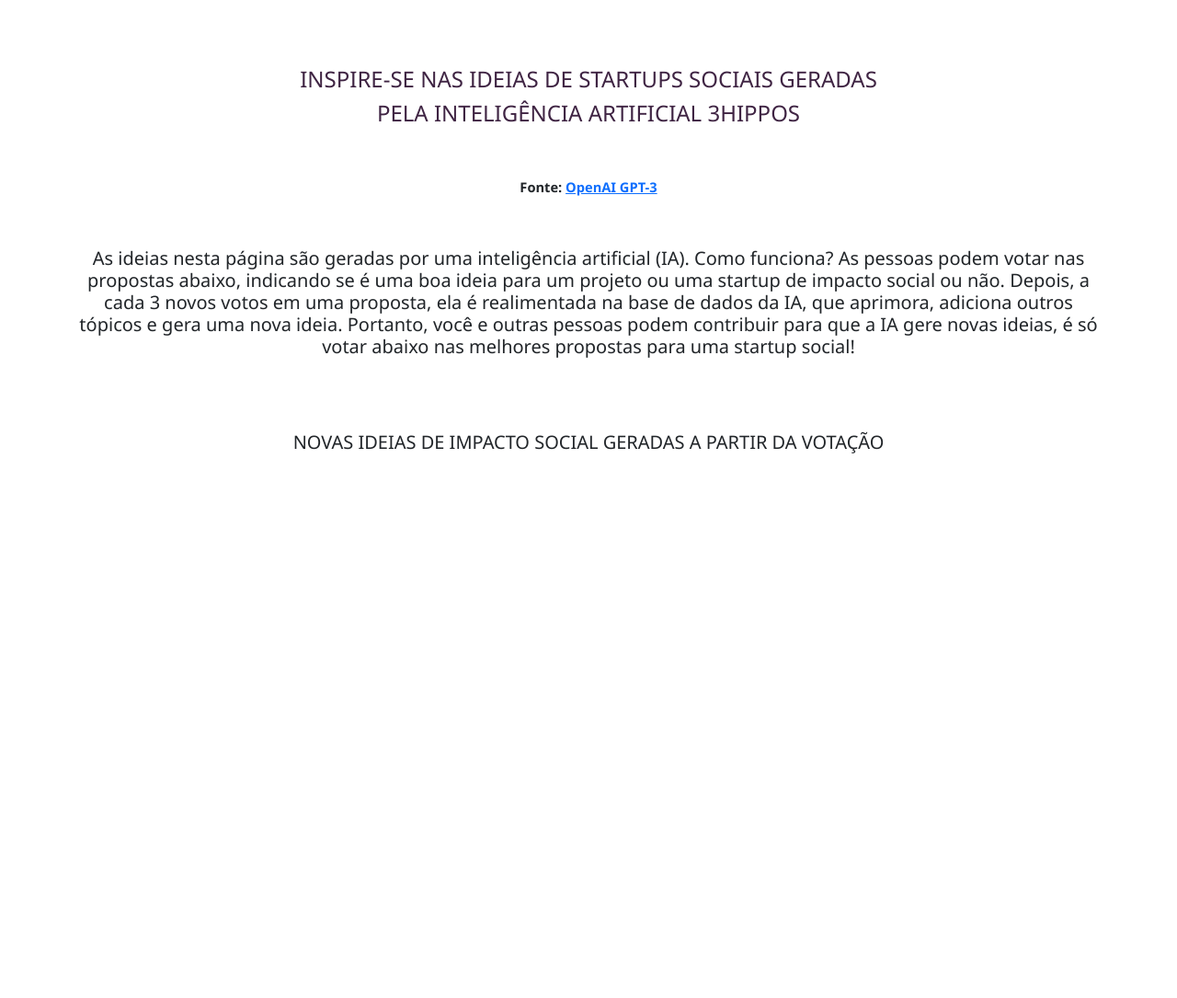
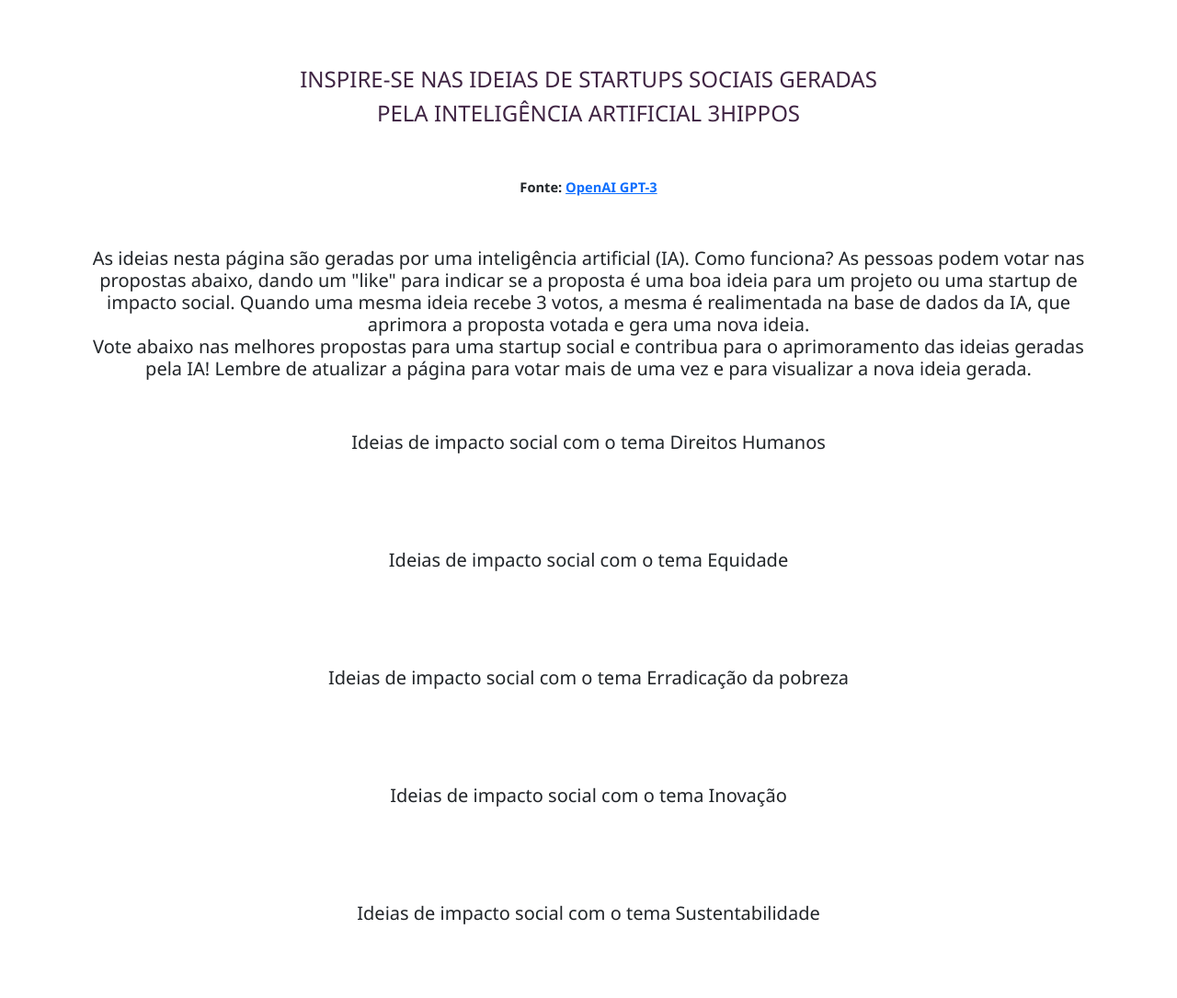
Before and after one commit to ArthurAraujoBrum/site-ai, a Flask app: page / in a window 1280 px wide. Shown: the whole page at 92% size. Before the commit the page ends 493 px from the top, so only its background shows below. Run offline with Flask 3, Linux system fonts and the light colour scheme; tables that the repository leaves empty hold one stand-in row (values such as "Sample post"); parts of the project's set-up code (start-up, migrations or seed data) failed here and were passed over; some libraries are stand-ins or nearby versions.

Commit message:
new version of site

```diff
--- a/website/models.py
+++ b/website/models.py
@@ -5,6 +5,7 @@
     id = db.Column(db.Integer, primary_key=True)
     text = db.Column(db.String(5000), unique=True)
     date = db.Column(db.DateTime(timezone=True), default=func.now())
-    generated = db.Column(db.Boolean, default=False)
     generated_by = db.Column(db.Integer)
+    generation = db.Column(db.Integer)
+    category = db.Column(db.String(100))
     like_counter = db.Column(db.Integer)
--- a/website/templates/home.html
+++ b/website/templates/home.html
@@ -18,18 +18,23 @@
 <br>
 <br>
 <div class="container">
-    <h2 align="center">As ideias nesta página são geradas por uma inteligência artificial (IA).
-        Como funciona? As pessoas podem votar nas propostas abaixo, indicando se é uma boa ideia
-        para um projeto ou uma startup de impacto social ou não. Depois, a cada 3 novos votos em uma proposta,
-        ela é realimentada na base de dados da IA, que aprimora, adiciona outros tópicos e gera uma nova ideia.
-        Portanto, você e outras pessoas podem contribuir para que a IA gere novas ideias, é só votar abaixo nas melhores propostas para uma startup social!
+    <h2 align="center">
+        As ideias nesta página são geradas por uma inteligência artificial (IA). Como funciona? As pessoas podem votar nas propostas abaixo, dando um "like" para indicar se a proposta é uma boa ideia para um projeto ou uma startup de impacto social. Quando uma mesma ideia recebe 3 votos, a mesma é realimentada na base de dados da IA, que aprimora a proposta votada e gera uma nova ideia.
+        <br>
+        Vote abaixo nas melhores propostas para uma startup social e contribua para o aprimoramento das ideias geradas pela IA! Lembre de atualizar a página para votar mais de uma vez e para visualizar a nova ideia gerada.
+    </h2>
+    <br>
+    {% for cat in sections %}
+    <br>
+    <h2 align="center">
+        Ideias de impacto social com o tema {{ cat }}
     </h2>
     <br>
     <div class="row">
-        {% for card in cards %}
+        {% for card in cards[cat] %}
         <div class="col-sm-4">
-            <div class="table">
-                <div class="tr container">
+            <div class="table-{{ card.generation }}">
+                <div class="tr container-{{ card.generation }}">
                     <div class="td td_idea">
                         <h3>{{ card.text }}</h3>
                     </div>
@@ -53,35 +58,6 @@
     </div>
     <br>
     <br>
-    <h2 align="center">NOVAS IDEIAS DE IMPACTO SOCIAL GERADAS
-        A PARTIR DA VOTAÇÃO
-    </h2>
-    <br>
-    <div class="row">
-        {% for card in new_cards %}
-        <div class="col-sm-4">
-            <div class="table">
-                <div class="tr container">
-                    <div class="td td_idea">
-                        <h3>{{ card.text }}</h3>
-                    </div>
-                    <div class="td td_likes">
-                        <div class="row">
-                            <div class="col-sm-3">
-                                <i class="bi bi-hand-thumbs-down" id="dislike-button-{{ card.id }}" onclick="dislike({{ card.id }})"></i>
-                            </div>
-                            <div class="col-sm-3">
-                                <span id="likes-count-{{ card.id }}">{{ card.like_counter }}</span>
-                            </div>
-                            <div class="col-sm-3">
-                                <i class="bi bi-hand-thumbs-up" id="like-button-{{ card.id }}" onclick="like({{ card.id }})"></i>
-                            </div>
-                        </div>
-                    </div>
-                </div>
-            </div>
-        </div>
-        {% endfor %}
-    </div>
+    {% endfor %}
 </div>
 {% endblock %}
--- a/website/views.py
+++ b/website/views.py
@@ -7,33 +7,31 @@
 views = Blueprint('views', __name__)
 
 openai.api_key = os.environ["OPENAI_API_KEY"]
-prompt_txt = "em poucas palavras, sugira uma ideia de startup com base no tema "
-temas = ["erradicação da pobreza", "agricultura sustentável", "educação de qualidade", "água potável",
-"saneamento básico", "energia limpa", "energia acessível", "equidade de gênero", "empregabilidade", "inovação social",
-"redução das desigualdades", "comunidades sustentáveis", "consumo consciente", "produção responsável", "mudança global do clima",
-"vida na água", "paz  e justiça", "instituições eficazes", "vida terrestre", "promover o desenvolvimento e a transferência de tecnologia"]
-temas = temas + temas
-
+prompt_txt = "em uma frase curta, sugira uma startup envolvendo "
+categorias = ["Direitos Humanos", "Equidade", "Erradicação da pobreza", "Inovação", "Sustentabilidade"]
+categorias_list = categorias + categorias
+dic_categorias = {"Direitos Humanos":["educação de qualidade", "água potável", "saneamento básico", "paz e justiça"], "Equidade":["equidade de gênero", "inclusão social", "redução das desigualdades sociais"], "Erradicação da pobreza":["erradicação da pobreza", "empregabilidade"], "Inovação":["inovação social", "instituições eficazes", "promover o desenvolvimento e a transferência de tecnologia"], "Sustentabilidade":["energia limpa", "energia acessível", "comunidades sustentáveis", "consumo consciente", "produção responsável", "mudança global do clima", "vida na água", "vida terrestre"]}
 @views.route('/', methods=['GET', 'POST'])
 def home():
     if Ideas.query.all() == []:
-        for tema in temas:
-            response = openai.Completion.create(
-            model="text-davinci-003",
-            prompt=prompt_txt + tema,
-            temperature=0.6,
-            max_tokens=150,
-            top_p=1,
-            frequency_penalty=1,
-            presence_penalty=1,
-            )
-            idea = Ideas(text=response["choices"][0]["text"].strip(), generated_by=0, like_counter=0)
-            db.session.add(idea)
-            db.session.commit()
+        for cat in categorias_list:
+            for tema in dic_categorias[cat]:
+                response = openai.Completion.create(
+                model="text-davinci-003",
+                prompt=prompt_txt + tema,
+                temperature=0.6,
+                max_tokens=150,
+                top_p=1,
+                frequency_penalty=1,
+                presence_penalty=1,
+                )
+                idea = Ideas(text=response["choices"][0]["text"].strip(), generated_by=0, generation=0, category=cat, like_counter=0)
+                db.session.add(idea)
+                db.session.commit()
         return redirect(url_for('views.home'))
     else:
         ideas = Ideas.query.order_by(Ideas.like_counter.desc())
-        generated_ideas = Ideas.query.filter_by(generated=True).all()
+        generated_ideas = Ideas.query.filter(Ideas.generation>0).all()
         for idea in ideas:
             if idea.like_counter >= 3:
                 if any(x.generated_by == idea.id for x in generated_ideas):
@@ -41,18 +39,21 @@
                 else:
                     response = openai.Completion.create(
                     model="text-davinci-003",
-                    prompt="sugira uma breve ideia de startup com base na ideia: " + idea.text,
+                    prompt="em até duas frases, sugira uma startup com base na ideia: " + idea.text,
                     temperature=0.6,
                     max_tokens=150,
                     top_p=1,
                     frequency_penalty=1,
                     presence_penalty=1,
                     )
-                    new_idea = Ideas(text=response["choices"][0]["text"].strip(), generated_by=idea.id, generated=True, like_counter=0)
+                    new_idea = Ideas(text=response["choices"][0]["text"].strip(), generated_by=idea.id, generation=idea.generation+1, category=idea.category, like_counter=0)
                     db.session.add(new_idea)
                     db.session.commit()
-    original_ideas = Ideas.query.filter_by(generated=False).order_by(Ideas.like_counter.desc())
-    return render_template("home.html", cards=original_ideas, new_cards=generated_ideas)
+    #original_ideas = Ideas.query.filter_by(generated=False).order_by(Ideas.like_counter.desc())
+    ideas_dict = {}
+    for cat in categorias:
+        ideas_dict[cat] = Ideas.query.filter_by(category=cat).order_by(Ideas.like_counter.desc())
+    return render_template("home.html", sections=categorias, cards=ideas_dict)
 
 @views.route('/like-idea/<idea_id>', methods=['POST'])
 def like_idea(idea_id):
```
Also changed, not shown: website/static/styles.css (+73 -2 lines).
